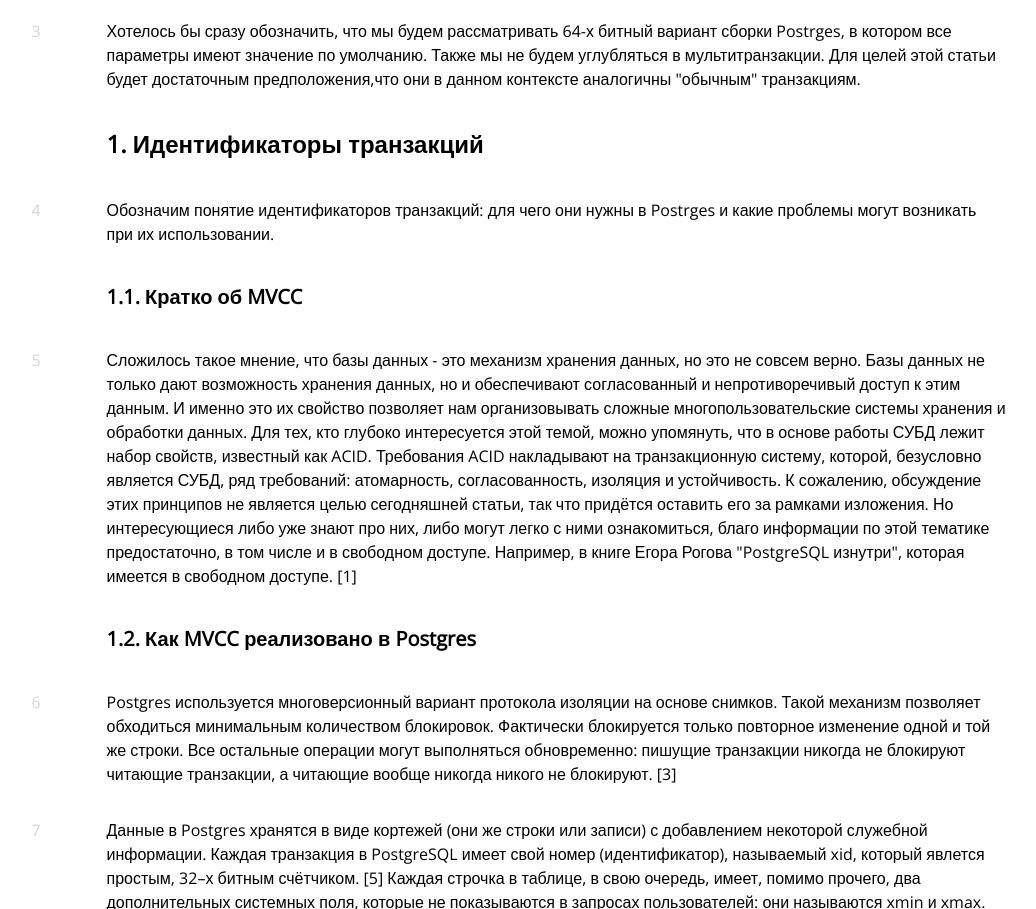
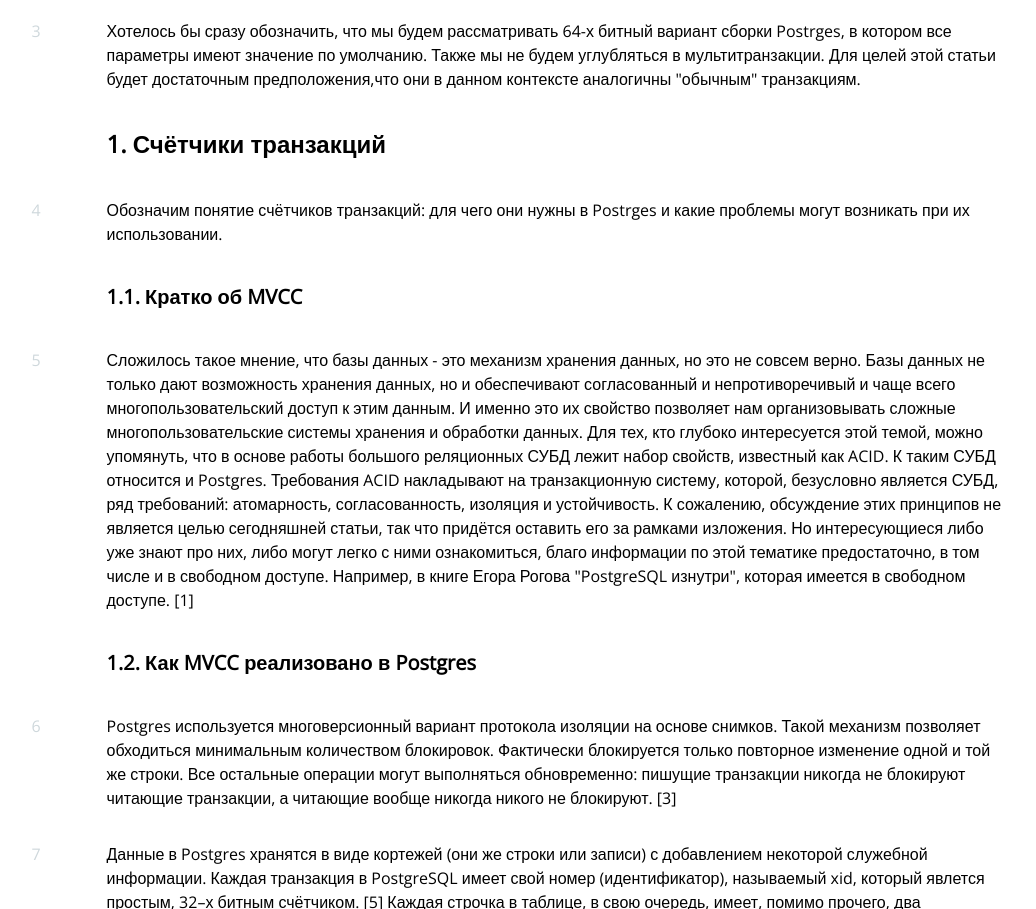
Before and after one commit to ziva777/ziva777.github.io, a plain HTML site: page note-001/note.html in a window 1280 px wide. Shown: the part 440-1349 px from the top of the page, without its empty margins (83-1119 px from the left). Drawn offline with nearby package versions, Linux system fonts and the light colour scheme.

Commit message:
Fix ACID complain

```diff
--- a/note-001/note.html
+++ b/note-001/note.html
@@ -105,8 +105,7 @@ h5 {
 
 <div><p class="num">1</p></div>
 <div><p>
-Эта статья описывает реализацию 64-битных идентификаторов транзакций (<i>XID, ксидов</i>) в СУБД Postgres Pro Enterprise, которая создана на основе свободной, опенсорсной
-объектно–реляционной СУБД Postgres.
+Эта статья описывает реализацию 64-битных счётчиков транзакций (<i>XID, ксидов</i>) в СУБД Postgres Pro Enterprise, которая создана на основе свободной, опенсорсной объектно–реляционной СУБД Postgres.
 Она ориентирована на тех, кто имеет практический опыт в работе с СУБД Postgres Pro Enterprise, но будет интересна и тем, кто интересуется развитием СУБД Postgres, так как описывает сравнение этих двух систем.
 Статья также описывает устройство таблиц на диске и организацию формата хранения данных отношений.
 </p></div>
@@ -127,12 +126,12 @@ Postrges старается быть максимально гибким в ко
 <div> <!-- para -->
 </div>
 <div>
-<h2>1. Идентификаторы транзакций</h2>
+<h2>1. Счётчики транзакций</h2>
 </div>
 
 <div><p class="num">4</p></div>
 <div><p>
-Обозначим понятие идентификаторов транзакций: для чего они нужны в Postrges и какие проблемы могут возникать при их использовании.
+Обозначим понятие счётчиков транзакций: для чего они нужны в Postrges и какие проблемы могут возникать при их использовании.
 </p></div>
 
 <div> <!-- para -->
@@ -144,9 +143,10 @@ Postrges старается быть максимально гибким в ко
 <div><p class="num">5</p></div>
 <div><p>
 Сложилось такое мнение, что базы данных - это механизм хранения данных, но это не совсем верно.
-Базы данных не только дают возможность хранения данных, но и обеспечивают согласованный и непротиворечивый доступ к этим данным.
+Базы данных не только дают возможность хранения данных, но и обеспечивают согласованный и непротиворечивый и чаще всего многопользовательский доступ к этим данным.
 И именно это их свойство позволяет нам организовывать сложные многопользовательские системы хранения и обработки данных.
-Для тех, кто глубоко интересуется этой темой, можно упомянуть, что в основе работы СУБД лежит набор свойств, известный как ACID.
+Для тех, кто глубоко интересуется этой темой, можно упомянуть, что в основе работы большого реляционных СУБД лежит набор свойств, известный как ACID.
+К таким СУБД относится и Postgres.
 Требования ACID накладывают на транзакционную систему, которой, безусловно является СУБД, ряд требований: атомарность, согласованность, изоляция и устойчивость.
 К сожалению, обсуждение этих принципов не является целью сегодняшней статьи, так что придётся оставить его за рамками изложения.
 Но интересующиеся либо уже знают про них, либо могут легко с ними ознакомиться, благо информации по этой тематике предостаточно, в том числе и в свободном доступе.
```
